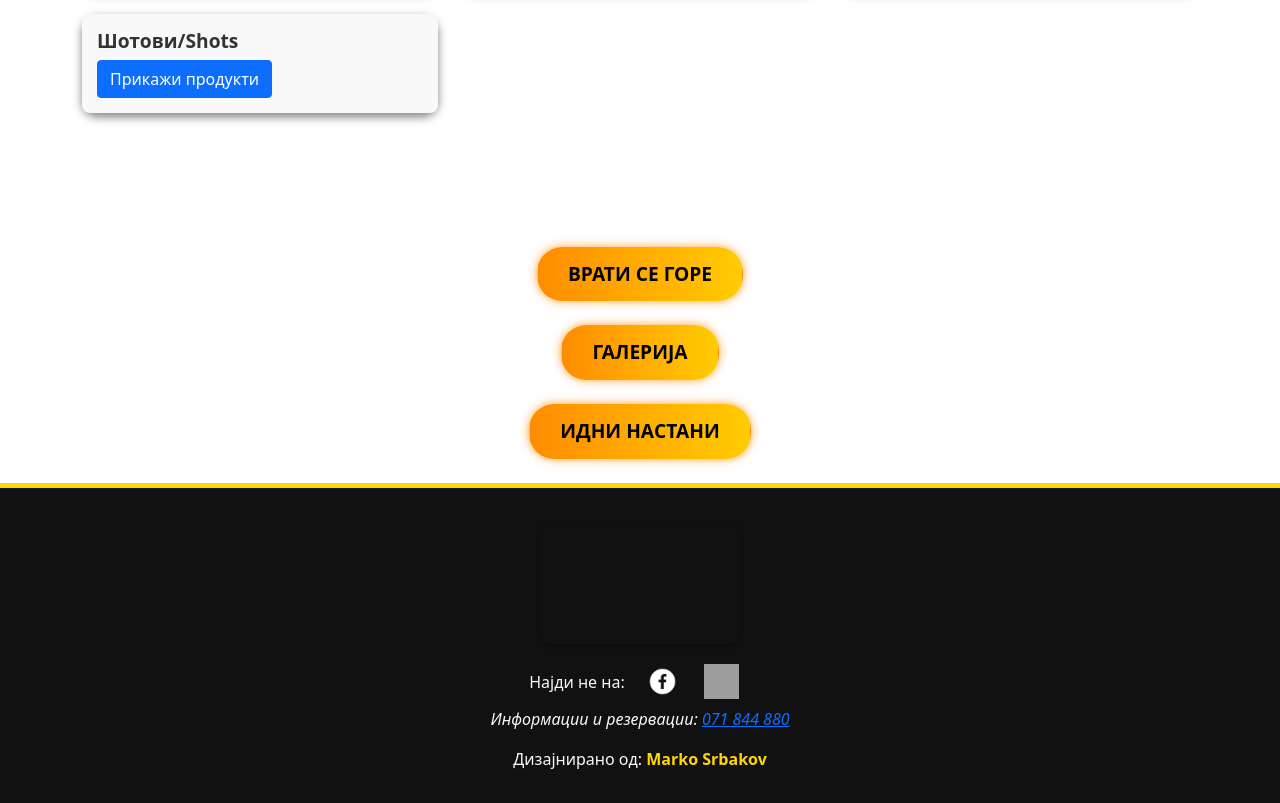
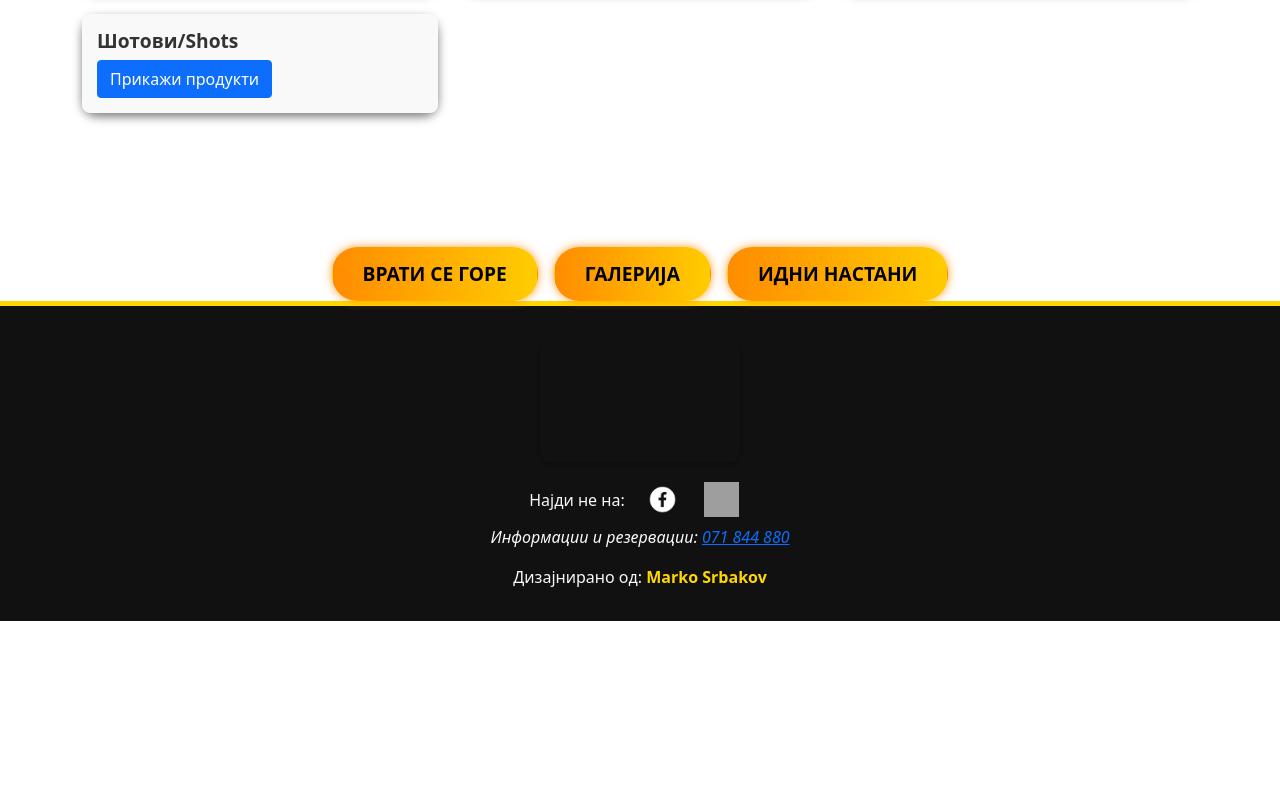
Before and after one commit to markosrbakov/GalacticCaffe, a Django app: page / in a window 1280 px wide. Shown: the part 1462-2265 px from the top of the page. After the commit the page ends 2083 px from the top, so only its background shows below. Run offline with Django 5.2, Linux system fonts and the light colour scheme; data comes from the database, SQL or seed files in the repository; grey boxes are pictures that could not be loaded.

Commit message:
Update buttons view at index.html

```diff
--- a/templates/index.html
+++ b/templates/index.html
@@ -295,13 +295,9 @@
     </div>
 </div>
 
-<div class="text-center mb-4">
+<div class="d-flex justify-content-center gap-3">
     <button onclick="scrollToTop()" class="btn neon-button">Врати се горе</button>
-</div>
-<div class="text-center mb-4">
     <a href="/gallery" class="btn neon-button">Галерија</a>
-</div>
-<div class="text-center mb-4">
     <a href="/events" class="btn neon-button">Идни Настани</a>
 </div>
 
```
